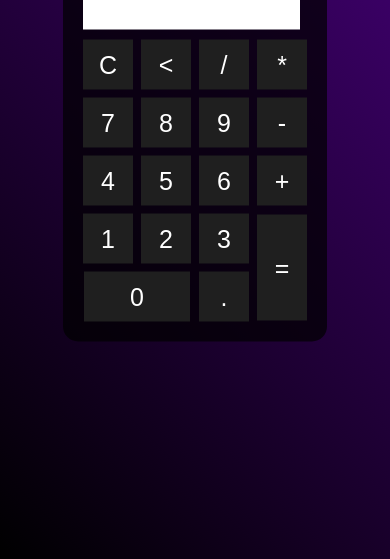
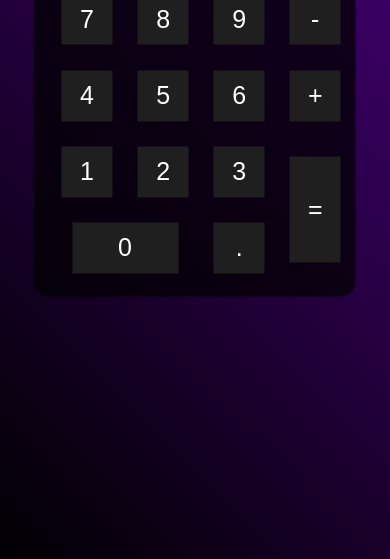
Before and after one commit to Sheliga/calculadora_html_javascript, a plain HTML site: page index.html in a window 390 px wide. Shown: the part 285-844 px from the top of the page. Drawn offline with Linux system fonts and the light colour scheme.

Commit message:
feat: trabalhando com responsividade

```diff
--- a/static/assets/css/main.css
+++ b/static/assets/css/main.css
@@ -11,6 +11,46 @@
     text-align: center;
 }
 
+
+
+@media screen and (max-width:500px) {
+    .calculadora{
+        position: absolute;
+        width: 75vw;
+        height: 55vh;
+        background-color: rgba(0, 0, 0, 0.7);
+        top: 25%;
+        left: 25%;
+        transform: translate(-20%, -25%);
+        border-radius: 15px;
+        padding: 15px;
+    }
+
+    #resultado{
+        background-color: white;
+        width: 70vw;
+        height: 30px;
+        margin: 5px;
+        font-size: 25px ;
+        color: black;
+        text-align: right;
+        padding: 5px;
+
+    }
+
+    .btn{
+        width: 13vw;
+        height: 13vw;
+        font-size: 25px;
+        cursor: pointer;
+        margin: 3vw;
+        background-color: rgb(31, 31, 31);
+        border:none;
+        color: white;
+    }
+}
+
+@media (min-width: 500px) {
     .calculadora{
         position: absolute;
         background-color: rgba(0, 0, 0, 0.7);
@@ -21,22 +61,9 @@
         padding: 15px;
     }
 
-.btn{
-    width: 50px;
-    height: 50px;
-    font-size: 25px;
-    cursor: pointer;
-    margin: 3px;
-    background-color: rgb(31, 31, 31);
-    border:none;
-    color: white;
-}
-
     .btn:hover{
         background-color: black;
     }
-
-
 
     #resultado{
         background-color: white;
@@ -50,8 +77,14 @@
 
     }
 
-#dev{
-    border:solid yellow;
-    width: 100%;
-    height: 5vh;
+    .btn{
+        width: 50px;
+        height: 50px;
+        font-size: 25px;
+        cursor: pointer;
+        margin: 3px;
+        background-color: rgb(31, 31, 31);
+        border:none;
+        color: white;
     }
+}
```
Also changed, not shown: static/assets/images/index.jpg (added). Lines whose indentation alone changed are shown as unchanged.
